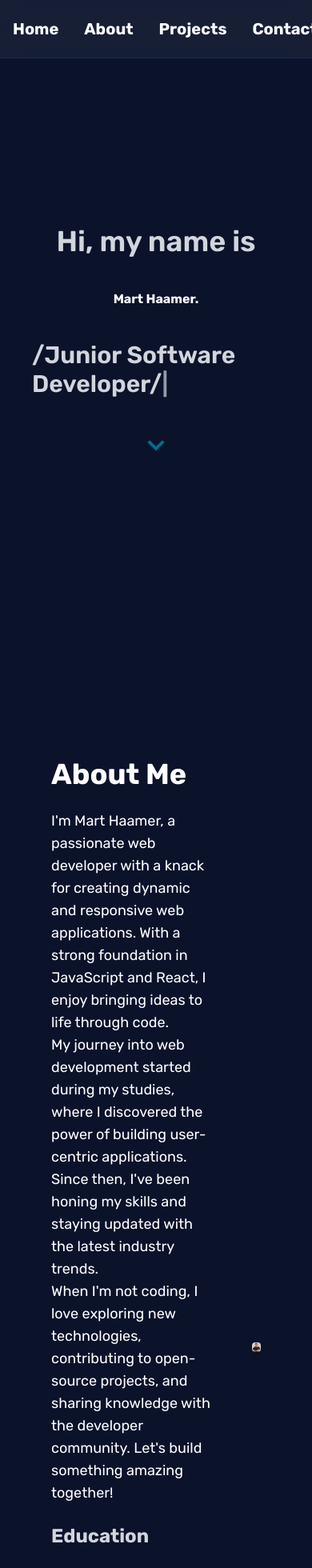
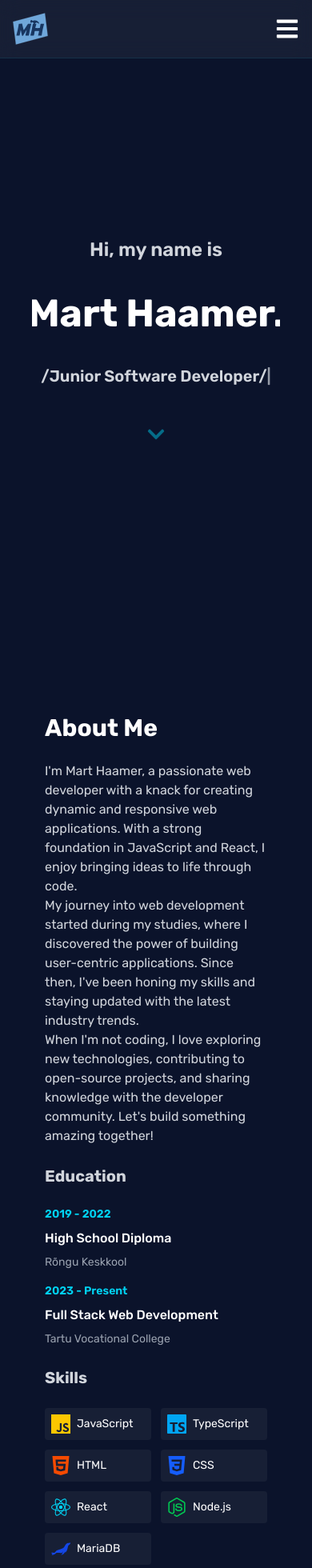
Before and after one commit to Mart556/portfolio, a React (Vite) app: page / in a window 390 px wide. Shown: the top 1960 px of the page at 80% size. Built offline with nearby package versions, Linux system fonts and the light colour scheme.

Commit message:
finished?

```diff
--- a/package.json
+++ b/package.json
@@ -35,5 +35,6 @@
     "overrides": {
       "vite": "npm:rolldown-vite@7.1.14"
     }
-  }
+  },
+  "packageManager": "pnpm@10.19.0+sha512.c9fc7236e92adf5c8af42fd5bf1612df99c2ceb62f27047032f4720b33f8eacdde311865e91c411f2774f618d82f320808ecb51718bfa82c060c4ba7c76a32b8"
 }
--- a/src/components/Nav.tsx
+++ b/src/components/Nav.tsx
@@ -1,4 +1,8 @@
+import { FaBars, FaTimes } from "react-icons/fa";
+import { useState } from "react";
+
 const Nav = () => {
+	const [isMenuOpen, setIsMenuOpen] = useState(false);
 	const navItems = ["Home", "About", "Projects", "Contact"];
 
 	const scrollToSection = (section: string) => () => {
@@ -6,10 +10,36 @@ const Nav = () => {
 		const element = document.getElementById(sectionId);
 		if (element) {
 			element.scrollIntoView({ behavior: "smooth" });
+			setIsMenuOpen(false); // Close menu after navigation
 		}
 	};
 
-	return (
+	const handleToggleMenu = () => {
+		setIsMenuOpen(!isMenuOpen);
+	};
+
+	return isMenuOpen ? (
+		<div className='mobile-menu fixed inset-0 flex flex-col justify-center items-center z-50 md:hidden backdrop-blur-lg '>
+			<button
+				onClick={handleToggleMenu}
+				className='absolute top-6 right-6 text-4xl text-white active:animate-spin'
+			>
+				<FaTimes />
+			</button>
+			<ul className='space-y-10 p-6 text-white'>
+				{navItems.map((item) => (
+					<li key={item}>
+						<button
+							onClick={scrollToSection(item)}
+							className='nav-link w-full text-center text-4xl font-bold p-4 bg-amber-50/10 rounded-lg hover:bg-white-50/20 transition '
+						>
+							{item}
+						</button>
+					</li>
+				))}
+			</ul>
+		</div>
+	) : (
 		<nav className='p-4 text-white flex flex-row justify-between items-center z-50 fixed w-full bg-white/5 backdrop-blur-md border-b border-cyan-400/10'>
 			<div className='flex flex-end'>
 				<img src='./logo.svg' alt='Logo' className='h-10' />
@@ -26,6 +56,7 @@ const Nav = () => {
 						left: 0;
 					}
 				}
+
 				.nav-link {
 					position: relative;
 					display: inline-block;
@@ -35,6 +66,7 @@ const Nav = () => {
 					cursor: pointer;
 					transition: color 0.3s ease;
 				}
+
 				.nav-link::after {
 					content: '';
 					position: absolute;
@@ -45,12 +77,30 @@ const Nav = () => {
 					background-color: #06b6d4;
 					transition: all 0.3s ease;
 				}
+
 				.nav-link:hover::after {
 					animation: underline-expand 0.3s ease forwards;
 				}
+
+
+				.mobile-menu {
+					animation: slideDown 0.3s ease forwards;
+
+				}
+
+				@keyframes slideDown {
+					from {
+						opacity: 0;
+						transform: translateY(-10px);
+					}
+					to {
+						opacity: 1;
+						transform: translateY(0);
+					}
+				}
 			`}</style>
 
-			<ul className='flex space-x-8 justify-end'>
+			<ul className='space-x-8 justify-end hidden md:flex'>
 				{navItems.map((item) => (
 					<li key={item}>
 						<button onClick={scrollToSection(item)} className='nav-link'>
@@ -59,6 +109,12 @@ const Nav = () => {
 					</li>
 				))}
 			</ul>
+
+			<div className='md:hidden flex flex-col items-center'>
+				<button onClick={handleToggleMenu} className='nav-link'>
+					<FaBars className='text-3xl' />
+				</button>
+			</div>
 		</nav>
 	);
 };
--- a/src/sections/About.tsx
+++ b/src/sections/About.tsx
@@ -42,12 +42,12 @@ const About = () => {
 	return (
 		<div
 			id='about'
-			className='h-full py-20 flex items-center justify-between text-white'
+			className='h-full py-12 md:py-20 flex flex-col md:flex-row items-center justify-between text-white gap-8 md:gap-0'
 		>
-			<div className='max-w-3xl p-6 space-y-6 md:max-w-xl lg:max-w-3xl '>
-				<h2 className='text-4xl font-bold mb-6'>About Me</h2>
+			<div className='max-w-3xl px-4 md:px-6 space-y-6 md:max-w-xl lg:max-w-3xl '>
+				<h2 className='text-3xl md:text-4xl font-bold mb-6'>About Me</h2>
 
-				<p className='text-lg'>
+				<p className='text-base md:text-lg text-gray-300'>
 					I'm Mart Haamer, a passionate web developer with a knack for creating
 					dynamic and responsive web applications. With a strong foundation in
 					JavaScript and React, I enjoy bringing ideas to life through code.
@@ -62,35 +62,48 @@ const About = () => {
 					community. Let's build something amazing together!
 				</p>
 
-				<h3 className='text-2xl text-gray-300 font-bold mb-6'>Education</h3>
+				<h3 className='text-xl md:text-2xl text-gray-300 font-bold mb-6'>
+					Education
+				</h3>
 
-				<div className='flex flex-row space-x-6'>
+				<div className='flex flex-col sm:flex-row sm:space-x-6 space-y-4 sm:space-y-0'>
 					{Schools.map((school, index) => (
-						<div key={index} className='space-y-2'>
-							<div className='text-cyan-400 font-semibold'>{school.year}</div>
-							<div className='text-lg'>{school.degree}</div>
-							<div className='text-gray-400'>{school.institution}</div>
+						<div key={index} className='space-y-2 flex-1'>
+							<div className='text-cyan-400 font-semibold text-sm md:text-base'>
+								{school.year}
+							</div>
+							<div className='text-base md:text-lg font-medium'>
+								{school.degree}
+							</div>
+							<div className='text-gray-400 text-sm md:text-base'>
+								{school.institution}
+							</div>
 						</div>
 					))}
 				</div>
 
-				<h3 className='text-2xl text-gray-300 font-bold mb-6'>Skills</h3>
+				<h3 className='text-xl md:text-2xl text-gray-300 font-bold mb-6'>
+					Skills
+				</h3>
 
-				<div className='grid grid-cols-2 sm:grid-cols-3 gap-4'>
+				<div className='grid grid-cols-2 sm:grid-cols-3 gap-3 md:gap-4'>
 					{Skills.map((skill, index) => (
-						<div key={index} className='flex items-center space-x-2'>
+						<div
+							key={index}
+							className='flex items-center space-x-2 p-2 rounded bg-white/5 hover:bg-white/10 transition'
+						>
 							{skill.icon}
-							<span className='text-lg'>{skill.name}</span>
+							<span className='text-sm md:text-lg'>{skill.name}</span>
 						</div>
 					))}
 				</div>
 			</div>
 
-			<div className='px-6 py-20 '>
+			<div className='px-4 md:px-6 py-12 md:py-20  w-full md:w-auto flex justify-center md:block'>
 				<img
 					src='./mart.webp'
 					alt='Mart Haamer'
-					className='rounded mx-auto w-100 shadow-lg'
+					className='rounded w-80 md:w-100 shadow-lg object-cover'
 				/>
 			</div>
 		</div>
--- a/src/sections/Contact.tsx
+++ b/src/sections/Contact.tsx
@@ -1,4 +1,4 @@
-import { FaGithub, FaDev, FaLinkedin, FaBeer } from "react-icons/fa";
+import { FaGithub, FaDev, FaLinkedin, FaFileAlt } from "react-icons/fa";
 
 const Contact = () => {
 	return (
@@ -55,7 +55,7 @@ const Contact = () => {
 							className='flex items-center justify-center w-12 h-12 rounded-lg text-cyan-400 text-2xl transition-all duration-300 bg-cyan-400/10 border-2 border-transparent hover:text-white hover:bg-cyan-400/20 hover:border-cyan-400 hover:-translate-y-1'
 							title='CV'
 						>
-							<FaBeer />
+							<FaFileAlt />
 						</a>
 					</div>
 				</div>
--- a/src/sections/Home.tsx
+++ b/src/sections/Home.tsx
@@ -54,19 +54,20 @@ const Home = () => {
 			id='home'
 			className='min-h-screen flex h-full flex-col items-center justify-center space-y-10'
 		>
-			<h2 className='text-4xl font-semibold text-gray-300'>Hi, my name is</h2>
-			<h1 className='lg:text-7xl sm:text-6xl font-bold text-white'>
+			<h2 className='text-2xl sm:text-2xl md:text-4xl font-semibold text-gray-300'>
+				Hi, my name is
+			</h2>
+			<h1 className='text-5xl sm:text-5xl md:text-7xl font-bold text-white text-nowrap'>
 				Mart Haamer.
 			</h1>
 			<h3
-				className={`text-3xl font-semibold text-gray-300 transition-opacity duration-1000 ${
+				className={`text-xl sm:text-2xl md:text-3xl font-semibold text-gray-300 transition-opacity duration-1000 ${
 					isTransitioning ? "opacity-0" : "opacity-100"
 				}`}
 			>
 				{displayedText}
 				<span className='animate-pulse'>|</span>
-			</h3>
-
+			</h3>{" "}
 			<div className='flex'>
 				<style>{`
 					@keyframes scroll-bounce {
--- a/vite.config.ts
+++ b/vite.config.ts
@@ -5,11 +5,11 @@ import tailwindcss from "@tailwindcss/vite";
 // https://vite.dev/config/
 export default defineConfig({
 	plugins: [
-		react({
+		react(/* {
 			babel: {
 				plugins: [["babel-plugin-react-compiler"]],
 			},
-		}),
+		} */),
 		tailwindcss(),
 	],
 });
```
